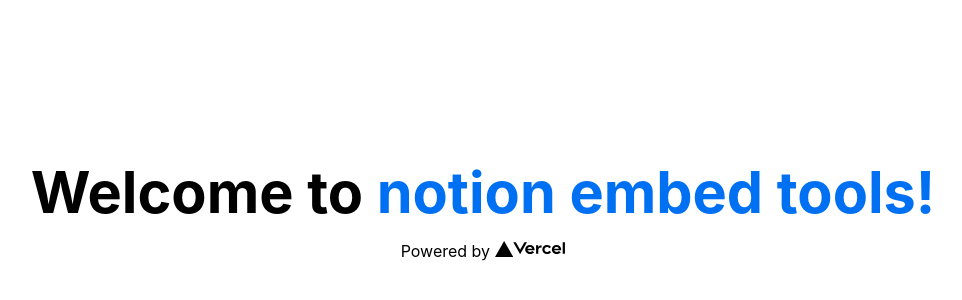
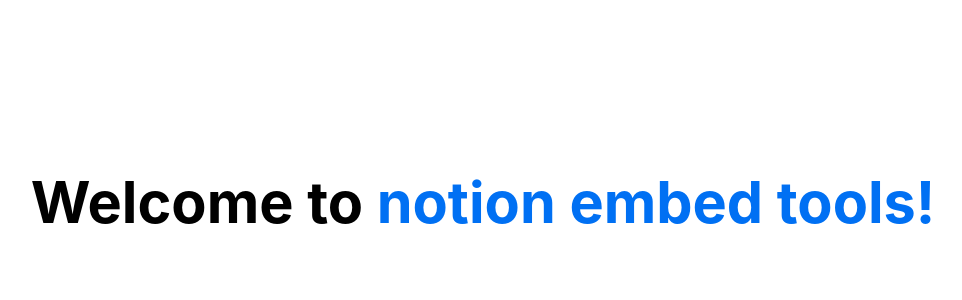
Before and after one commit to andreasjr/notion-embed-tools, a Next.js app: page / in a window 1280 px wide. Shown: the part 222-522 px from the top of the page, without its empty margins (157-1119 px from the left). Built offline with nearby package versions, Linux system fonts and the light colour scheme.

Commit message:
Add color tests

```diff
--- a/modules/page-properties.js
+++ b/modules/page-properties.js
@@ -21,8 +21,9 @@
 		})
 	}, [urlParams])
 
+
 	return(<>
-		URL Key: {key ? key : 'Loading key..'}<br/>
+		<span className="has-yellow-color">URL Key: {key ? key : 'Loading key..'}</span><br/>
 		URL ID: {id ? id : 'Loading ID...'}<br/>
 		Data: <pre>{JSON.stringify(data, null, '\t')}</pre>
 	</>);
--- a/pages/index.js
+++ b/pages/index.js
@@ -7,26 +7,15 @@
   return (
     <div className={styles.container}>
       <Head>
-        <title>Create My App</title>
+        <title>Notion Embed Tools</title>
         <link rel="icon" href="/favicon.ico" />
       </Head>
 
       <main>
-        <h1 className={styles.title}>
+        <h1 className={styles.title + " has-blue-color has-blue-background-color"}>
           Welcome to <a href="https://nextjs.org">notion embed tools!</a>
         </h1>
       </main>
-
-      <footer>
-        <a
-          href="https://vercel.com?utm_source=create-next-app&utm_medium=default-template&utm_campaign=create-next-app"
-          target="_blank"
-          rel="noopener noreferrer"
-        >
-          Powered by{' '}
-          <img src="/vercel.svg" alt="Vercel" className={styles.logo} />
-        </a>
-      </footer>
     </div>
   )
 }
```
